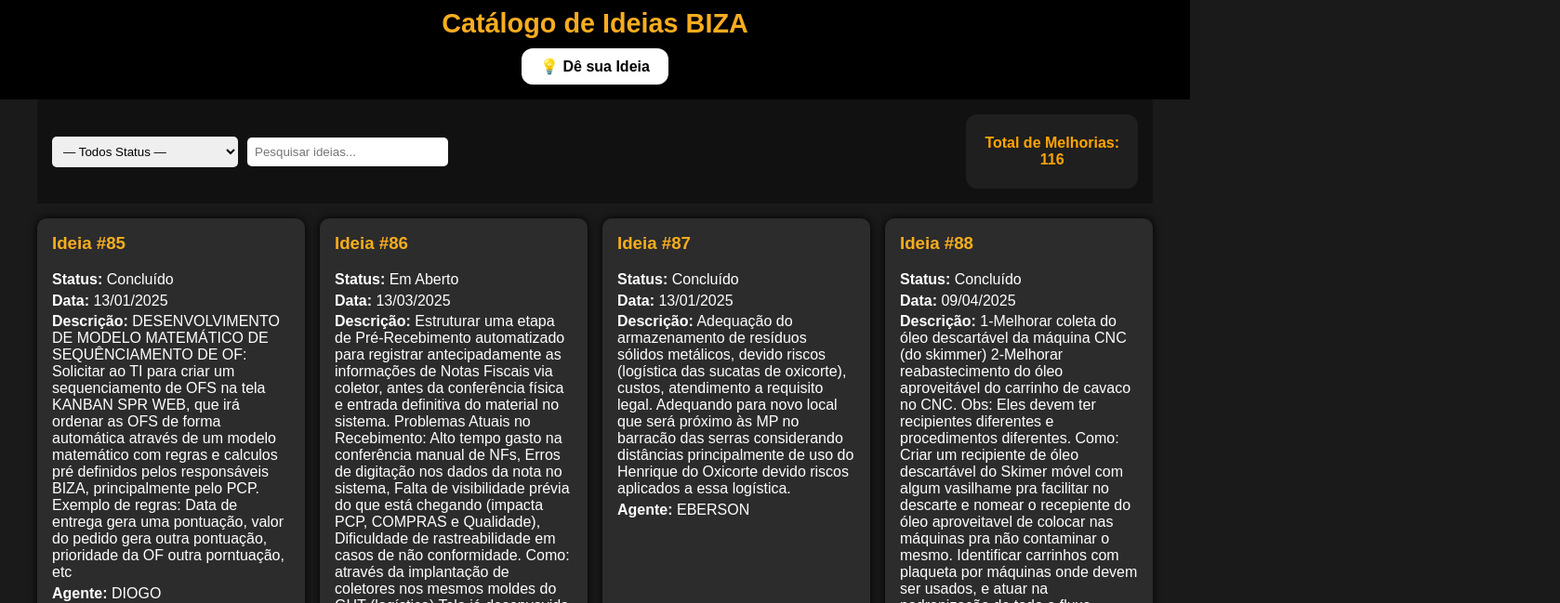
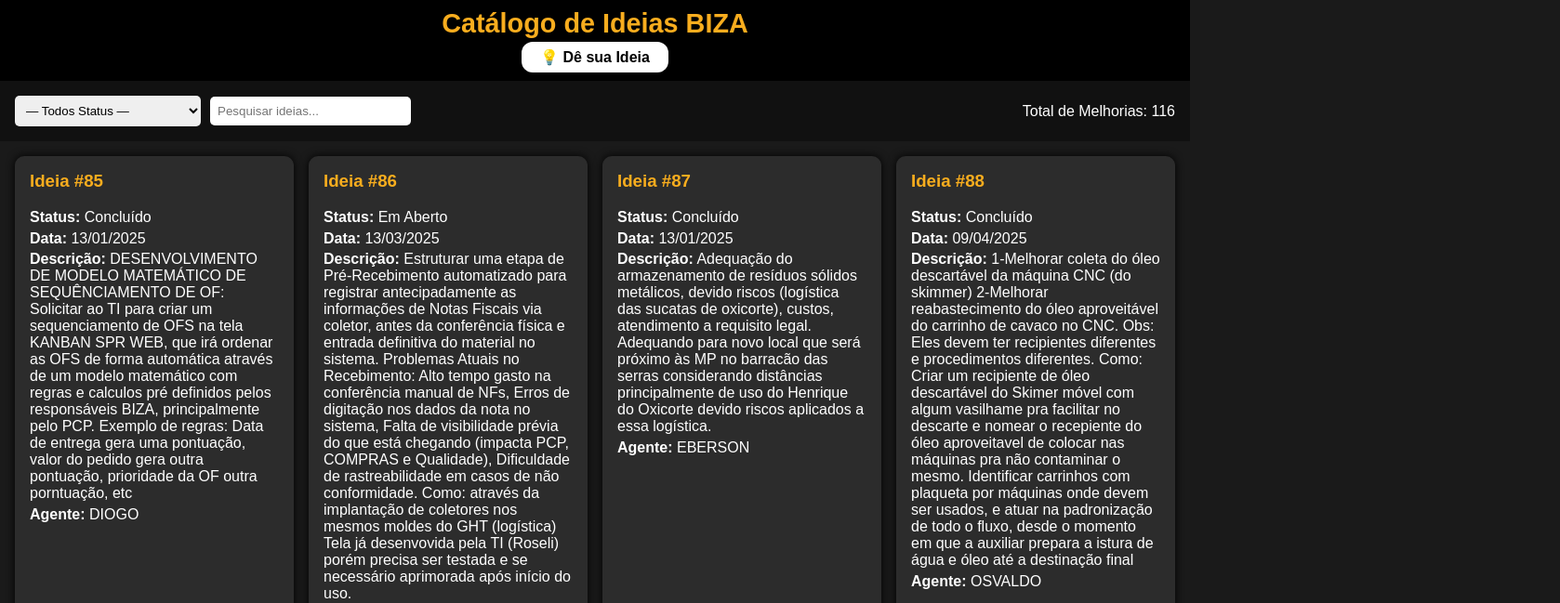
Before and after one commit to SGIBIZA/Catalogo-BIZA, a plain HTML site: page index.html in a window 1280 px wide. Shown: the part 79-728 px from the top of the page at 93% size, 1678 px wide, since content can reach past the window. Drawn offline with nearby package versions, Linux system fonts and the light colour scheme.

Commit message:
Add files via upload
Corrigido tela com deslizamento pro lado

```diff
--- a/index.html
+++ b/index.html
@@ -12,7 +12,7 @@
     <img src="https://raw.githubusercontent.com/SGIBIZA/Catalogo-BIZA/main/logo-BIZAxGHT.png" alt="Logo BIZA e GHT" />
     <h1>Catálogo de Ideias BIZA</h1>
 
-    <!-- Botão em caixa branca -->
+    <!-- Botão em destaque para acesso ao formulário de ideias -->
     <div class="botao-container">
       <div class="botao-box">
         <a href="https://docs.google.com/forms/d/e/1FAIpQLSdVczEc2ipfK5so9cr0dHmljeqZ0ivjNXAx_MyS9YASxOzXZg/viewform"
@@ -24,8 +24,6 @@
     </div>
   </header>
 
-  <!-- NOVO: Wrapper para centralizar o conteúdo e limitar a largura -->
-  <div class="wrapper">
   <div class="filtros">
     <select id="statusFilter">
       <option value="">— Todos Status —</option>
@@ -42,7 +40,6 @@
   </div>
 
   <div id="cards"></div>
-  </div>
 
   <script src="script.js"></script>
 </body>
--- a/style.css
+++ b/style.css
@@ -3,17 +3,8 @@ body {
   font-family: Arial, sans-serif;
   background-color: #1a1a1a;
   color: #fff;
-  overflow-x: hidden; /* evita barra lateral */
 }
 
-/* CONTÊINER GLOBAL CENTRALIZADO */
-.wrapper {
-  max-width: 1200px;
-  margin: 0 auto;
-  padding: 0 1rem;
-}
-
-/* Header ajustado para largura máxima */
 header {
   background-color: #000;
   color: #f8ad1e;
@@ -31,32 +22,38 @@ header h1 {
   margin: 0;
 }
 
-/* Botão */
+html, body {
+  overflow-x: hidden;
+}
+
+
+/* Botão Dê sua Ideia */
 .botao-container {
-  margin-top: 10px;
   display: flex;
   justify-content: center;
+  margin-top: 10px;
 }
 
 .botao-box {
-  background-color: #ffffff;
-  padding: 10px 20px;
-  border-radius: 12px;
+  background: none;
 }
 
 .botao-ideia {
-  color: #000;
+  background-color: white;
+  color: black;
+  font-weight: bold;
+  padding: 8px 20px;
+  border-radius: 12px;
   text-decoration: none;
-  font-weight: bold;
   font-size: 16px;
-  transition: color 0.3s ease;
+  transition: 0.3s;
 }
 
 .botao-ideia:hover {
-  color: #F8AD1E;
+  background-color: #f8ad1e;
+  color: white;
 }
 
-/* Filtros */
 .filtros {
   display: flex;
   flex-wrap: wrap;
@@ -74,13 +71,14 @@ input[type="text"] {
   min-width: 200px;
 }
 
-/* Cards */
 #cards {
   display: grid;
   grid-template-columns: repeat(auto-fit, minmax(260px, 1fr));
   gap: 1rem;
-  padding: 1rem 0;
+  padding: 1rem;
+  box-sizing: border-box;
 }
+
 
 .card {
   background-color: #2c2c2c;
@@ -103,24 +101,6 @@ input[type="text"] {
   margin: 0.3rem 0;
 }
 
-/* Total box */
-.total-box {
-  background-color: #1f1f1f;
-  color: orange;
-  padding: 10px 20px;
-  border-radius: 12px;
-  font-weight: bold;
-  text-align: center;
-  min-width: 140px;
-  height: 60px;
-  display: flex;
-  flex-direction: column;
-  align-items: center;
-  justify-content: center;
-  margin-top: 10px;
-}
-
-/* Responsivo */
 @media (max-width: 768px) {
   header h1 {
     font-size: 1.4rem;
@@ -149,14 +129,23 @@ input[type="text"] {
   }
 
   .total-box {
+    background-color: #1f1f1f;
+    color: orange;
+    padding: 10px 20px;
+    border-radius: 12px;
+    font-weight: bold;
+    text-align: center;
+    min-width: 140px;
+    height: 60px;
+    display: flex;
+    flex-direction: column;
+    align-items: center;
+    justify-content: center;
     margin-top: 10px;
-  }
-
-  #cards {
-    padding: 1rem 0;
   }
 }
 
+/* Desktop: coloca ao lado dos filtros */
 @media (min-width: 768px) {
   .filtros {
     display: flex;
```
Lines whose indentation alone changed are shown as unchanged.
